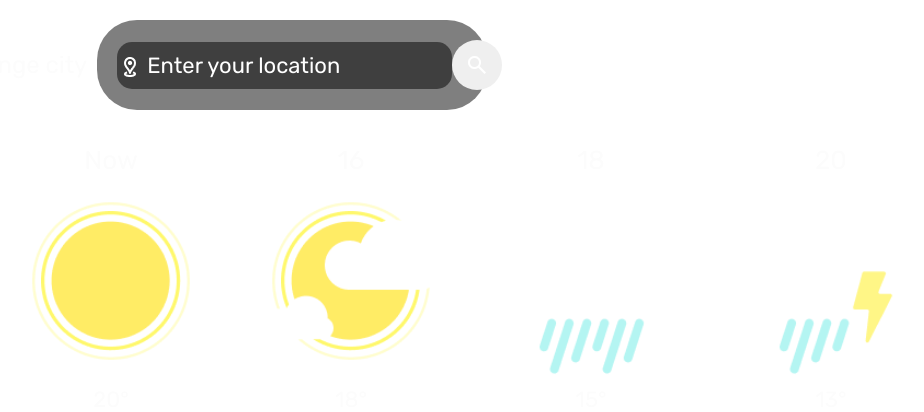
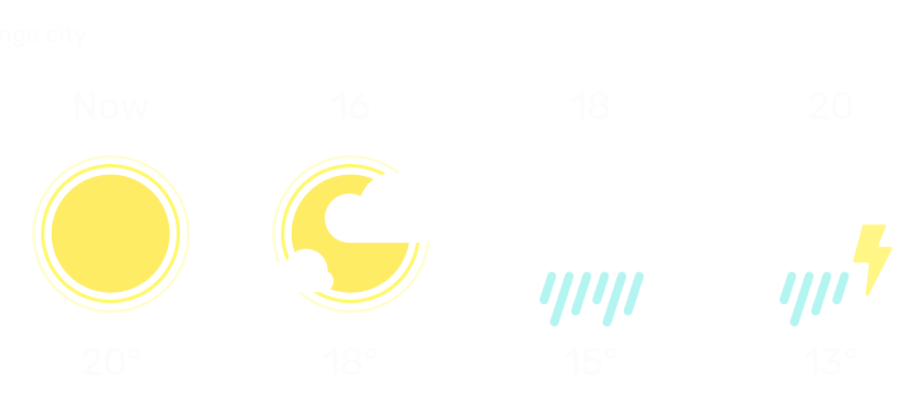
Before and after one commit to stepup981/weather_app, a Vue app: page / in a window 1280 px wide. Shown: the top 412 px of the page, without its empty margins (264-1188 px from the left). Built offline with nearby package versions, Linux system fonts and the light colour scheme; no server answers.

Commit message:
Animattion done. Need fix Indicators

```diff
--- a/src/App.vue
+++ b/src/App.vue
@@ -28,10 +28,6 @@ export default {
 <style>
 @import url('https://fonts.googleapis.com/css2?family=Rubik:ital,wght@0,400;0,500;1,400&display=swap');
 :root {
-  --cardWidth: 360px;
-  --darkColor: #666;
-  --grayColor: #999;
-  --cardBgColor: #f1f1f1;
   --cloudAnimateTime: 150s;
   --clearAnimationTime: 120s;
   --snowAnimateTime: 15s;
@@ -44,7 +40,6 @@ export default {
   padding: 0;
   max-width: 100%;
   max-height: 100%;
-  /* background-color: rgba(72, 150, 222, 1); */
   color: rgb(252, 252, 252);
 }
 
--- a/src/components/WeatherIndicators.vue
+++ b/src/components/WeatherIndicators.vue
@@ -119,7 +119,7 @@ export default {
 
    &__title {
       background-color: inherit;
-      font-size: 26px;
+      font-size: 38px;
    }
 
    &__subtitle {
@@ -143,12 +143,12 @@ export default {
 
    &__hour {
       background-color: inherit;
-      font-size: 26px;
+      font-size: 38px;
    }
 
    &__degree {
       background-color: inherit;
-      font-size: 22px;
+      font-size: 38px;
    }
 }
 
--- a/src/components/WeatherLocation.vue
+++ b/src/components/WeatherLocation.vue
@@ -4,7 +4,7 @@ import { mapActions, mapGetters } from "vuex";
 export default {
    data: () => ({
       search: '',
-      isSearchVisible: true
+      isSearchVisible: false
    }),
    computed: {
       ...mapGetters(["getWeatherMain", "getError"])
@@ -54,7 +54,9 @@ export default {
                Change city
             </div>
          </div>
-         <Transition name="fade">
+         <div class="location__city">{{ getWeatherMain.name }}</div>
+      </div>
+      <Transition name="fade">
          <div
             v-show="isSearchVisible"
             class="search"
@@ -72,7 +74,6 @@ export default {
             />
          </div>
       </Transition>
-      </div>
       <div
          class="search__error"
          v-if="getError"
@@ -88,7 +89,8 @@ export default {
    font-size: 1.5rem;
 
    &__blockcity {
-      display: flex;justify-content: flex-start;
+      display: flex;
+      justify-content: space-between;
       gap: 10px;
    }
 
@@ -118,15 +120,22 @@ export default {
       padding-left: 8px;
       cursor: pointer;
    }
+
+   &__city {
+      font-size: 32px;
+      padding-right: 50px;
+
+   }
+
 }
 
 .search {
-   background-color: rgba(0,0,0,0.5);
+   background-color: rgba(255, 255, 255, 0.185);
    border-radius: 40px;
    text-align: left;
    color: white;
    padding: 20px 20px;
-   max-width: 350px;
+   max-width: 270px;
    display: grid;
    grid-template-columns: 1fr 0.3fr;
    align-items: center;
@@ -136,8 +145,9 @@ export default {
    }
 
    &__inploc {
+      max-width: 210px;
       border-radius: 15px;
-      padding: 10px 0px 10px 30px;
+      padding: 10px 0px 10px 23px;
       background-color: inherit;
       font-size: 22px;
       outline: none;
@@ -145,6 +155,7 @@ export default {
       background-image: url(../assets/img/distance.png);
       background-position: left;
       background-repeat: no-repeat;
+      background-color: rgba(255, 255, 255, 0);
    }
 
    &__btnloc {
@@ -158,12 +169,13 @@ export default {
       background-position: center;
       background-repeat: no-repeat;
       cursor: pointer;
+      background-color: rgba(0, 238, 255, 0.185);
    }
 
    &__error {
       background-color: inherit;
       font-size: 1rem;
-      color: rgb(201, 236, 1);
+      color: rgba(24, 199, 176, 0.61);
    }
 }
 
--- a/src/components/WetherAnimate.vue
+++ b/src/components/WetherAnimate.vue
@@ -22,7 +22,7 @@
   };
   </script>
 
- <style lang="less" scoped>
+  <style lang="less">
   .weather-animate {
     position: absolute;
     top: 0;
@@ -69,7 +69,7 @@
         alternate-reverse;
     }
     &::before {
-     top: 200px;
+      // top: 200px;
       animation: animateCloud calc(var(--clearAnimationTime) / 2) linear infinite
         alternate;
     }
@@ -93,7 +93,7 @@
         alternate-reverse;
     }
     &::before {
-     top: 300px;
+      // top: 300px;
       animation: animateCloud calc(var(--cloudAnimateTime) / 2) linear infinite
         alternate;
     }
@@ -161,6 +161,6 @@
   }
 
   &.error {
-   background-image: url("../assets/img/error.jpg");
+    background-image: url("../assets/img/404 eror.png");
   }
   </style>
```
Also changed, not shown: src/assets/img/404 eror.png (added), src/assets/img/error.jpg (deleted). Lines whose indentation alone changed are shown as unchanged.
